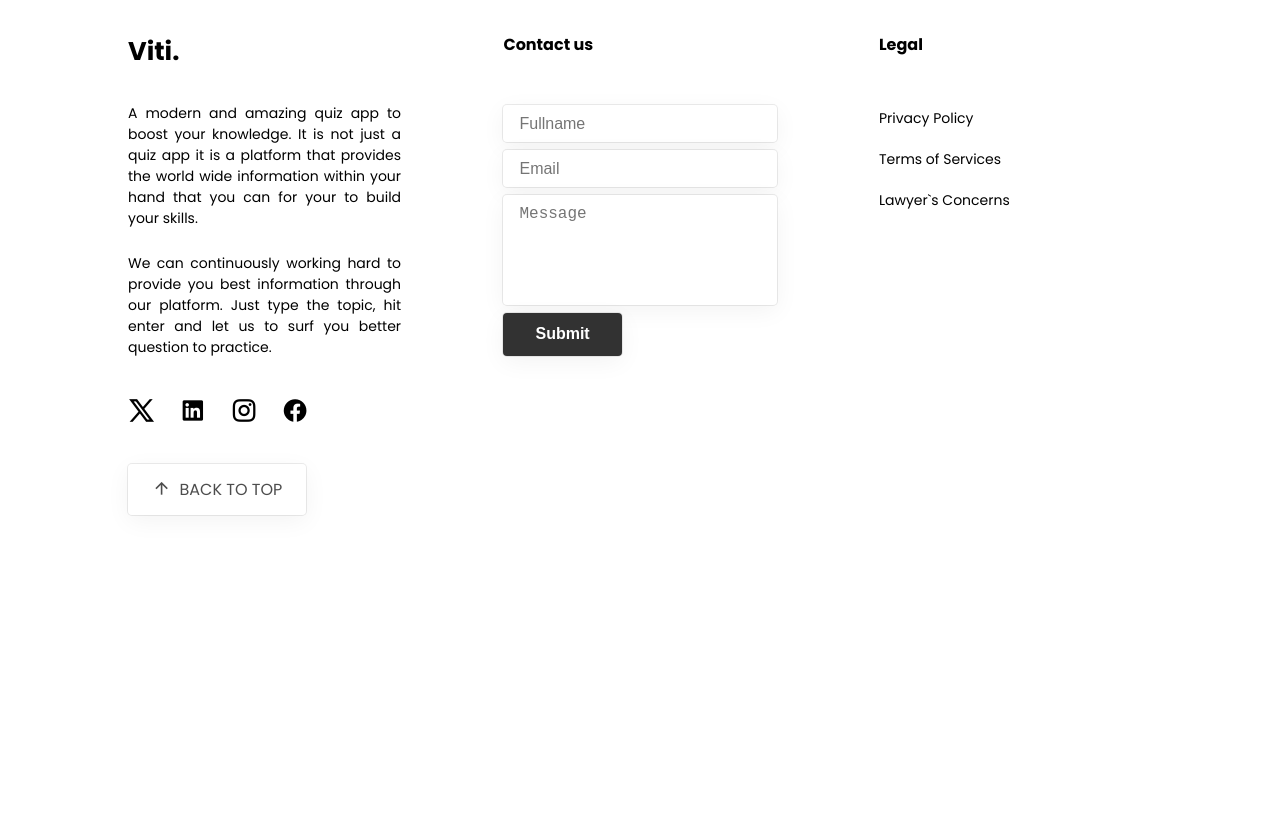
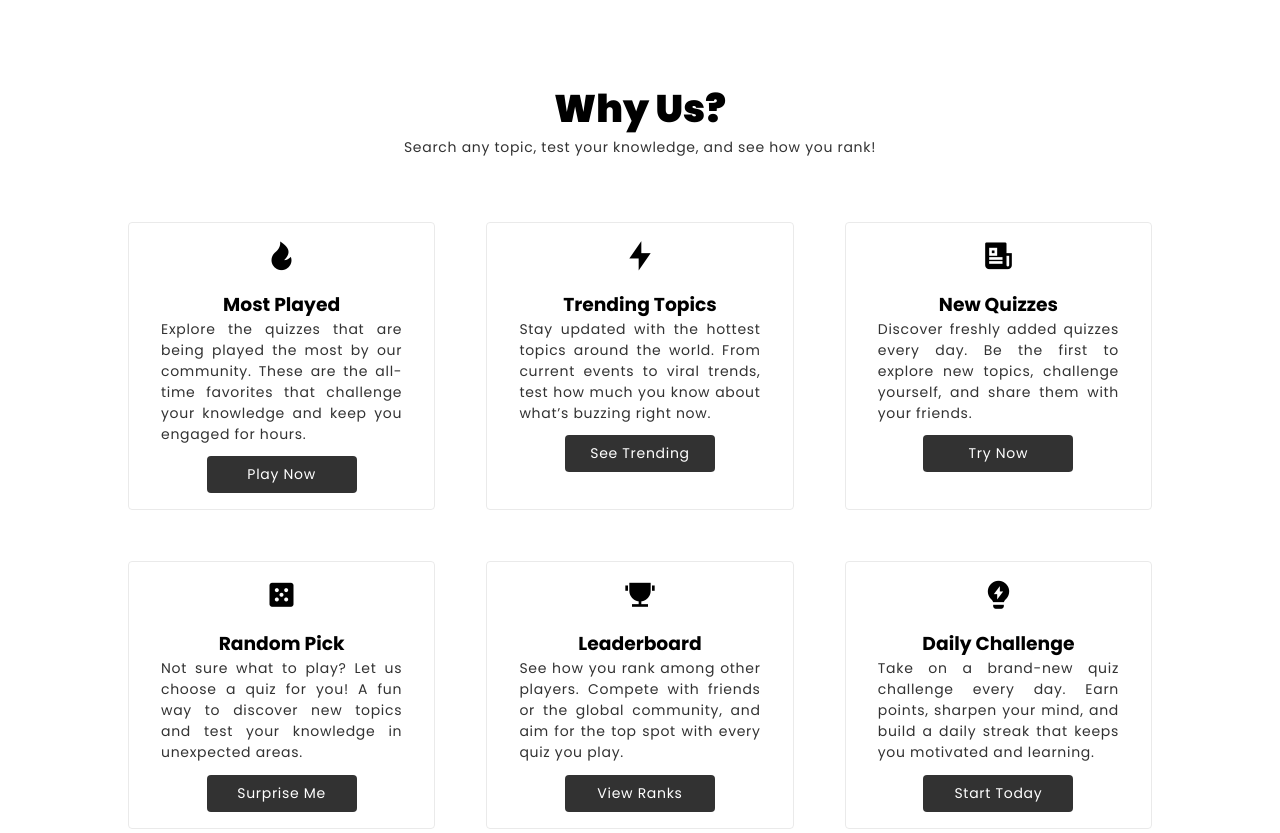
Before and after one commit to dharbendrasah/vitti, a plain HTML site: page index.html in a window 1280 px wide. Shown: the part 800-1633 px from the top of the page. Before the commit the page ends 1347 px from the top, so only its background shows below. Drawn offline with nearby package versions, Linux system fonts and the light colour scheme; some packages are replaced by stand-ins of ours; a script that the page names is missing.

Commit message:
section/featured-section-added Tue Sep 9 2025 9:06AM

```diff
--- a/css/style.css
+++ b/css/style.css
@@ -12,6 +12,12 @@ body {
   height: 100%;
   font-family: "Poppins", sans-serif;
   scroll-behavior: smooth;
+}
+
+::-webkit-scrollbar {
+  display: none;
+  appearance: none;
+  --webkit-appearance: none;
 }
 
 :root {
@@ -48,9 +54,10 @@ ul li {
 
 /* ********** home-section-styling ********** */
 .nav {
-  position: sticky;
+  position: fixed;
   top: 0;
   left: 0;
+  width: 100%;
   background-color: var(--color-bg);
 }
 
@@ -79,7 +86,7 @@ ul li {
   align-items: center;
   gap: 1.5rem;
 
-  height: calc(100vh - 12vh);
+  height: 100vh;
 }
 
 .hero-wrapper .headings {
@@ -124,7 +131,6 @@ ul li {
 .hero-wrapper .form input::placeholder {
   text-align: center;
   font-size: 15px;
-  /* letter-spacing: 0.3px; */
 }
 
 .hero-wrapper .form button {
@@ -148,7 +154,7 @@ ul li {
   grid-template-columns: repeat(3, 1fr);
   gap: 8vw;
 
-  padding-block: 2rem;
+  padding-block: 5rem;
 }
 
 .footer-wrapper p {
@@ -303,7 +309,7 @@ ul li {
 
 .qn-container .form-group input:checked {
   box-shadow: rgba(0, 0, 0, 0.05) 0px 6px 24px 0px,
-  rgba(0, 0, 0, 0.08) 0px 0px 0px 3px;
+    rgba(0, 0, 0, 0.08) 0px 0px 0px 3px;
 }
 
 .quiz-popup .prev-next-btns {
@@ -353,6 +359,77 @@ ul li {
   transition: color, background-color, 0.3s ease-in-out;
 }
 
-.quiz-popup .submit:hover{
+.quiz-popup .submit:hover {
   background-color: var(--color-button-bg-hover);
 }
+
+/* ********** featured section styling ********** */
+.featured-wrapper {
+  min-height: 100vh;
+  padding-block: 5rem;
+}
+
+.featured-title-tagline {
+  text-align: center;
+}
+
+.featured-title-tagline .title {
+  font-size: 3vw;
+  font-weight: 900;
+}
+
+.featured-title-tagline .tagline {
+  color: var(--color-text-secondary);
+  font-size: 14px;
+  letter-spacing: 0.7px;
+}
+
+.featured-cards {
+  display: grid;
+  grid-template-columns: repeat(3, 1fr);
+  gap: 4vw;
+
+  margin-top: 5vw;
+}
+
+.featured-card {
+  display: flex;
+  flex-direction: column;
+  align-items: center;
+
+  padding: 1rem 2rem;
+  border: 1px solid #dddddd9a;
+  border-radius: 4px;
+}
+
+.featured-card .icon {
+  font-size: 2rem;
+}
+
+.featured-card .title {
+  margin-top: 1rem;
+}
+
+.featured-card .description {
+  text-align: justify;
+  color: var(--color-text-secondary);
+  font-size: 14px;
+  letter-spacing: 0.7px;
+}
+
+.featured-card .btn {
+  margin-top: 0.7rem;
+  background-color: var(--color-button-bg);
+  color: var(--text-inverse);
+  font-size: 14px;
+  letter-spacing: 0.7px;
+  padding: 0.5rem 1rem;
+  width: 150px;
+  text-align: center;
+  border-radius: 4px;
+  transition: background-color 0.3s ease-in-out;
+}
+
+.featured-card .btn:hover {
+  background-color: var(--color-button-bg-hover);
+}
--- a/index.html
+++ b/index.html
@@ -36,6 +36,78 @@
             <input id="search" type="text" name="search" placeholder="Enter topic to play..." />
             <button id="start-quiz-btn">Start Quiz</button>
           </form>
+        </div>
+      </div>
+    </section>
+
+    <section class="featured">
+      <div class="featured-wrapper container">
+        <div class="featured-title-tagline">
+          <h2 class="title">Why Us?</h2>
+          <p class="tagline">Search any topic, test your knowledge, and see how you rank!</p>
+        </div>
+
+        <div class="featured-cards">
+          <div class="featured-card">
+            <i class="ri-fire-fill icon"></i>
+            <h3 class="title">Most Played</h3>
+            <p class="description">
+              Explore the quizzes that are being played the most by our community.
+              These are the all-time favorites that challenge your knowledge and
+              keep you engaged for hours.
+            </p>
+            <a href="#" class="btn">Play Now</a>
+          </div>
+
+          <div class="featured-card">
+            <i class="ri-flashlight-fill icon"></i>
+            <h3 class="title">Trending Topics</h3>
+            <p class="description">
+              Stay updated with the hottest topics around the world. From current events
+              to viral trends, test how much you know about what’s buzzing right now.
+            </p>
+            <a href="#" class="btn">See Trending</a>
+          </div>
+
+          <div class="featured-card">
+            <i class="ri-newspaper-fill icon"></i>
+            <h3 class="title">New Quizzes</h3>
+            <p class="description">
+              Discover freshly added quizzes every day. Be the first to explore new topics,
+              challenge yourself, and share them with your friends.
+            </p>
+            <a href="#" class="btn">Try Now</a>
+          </div>
+
+          <div class="featured-card">
+            <i class="ri-dice-5-fill icon"></i>
+            <h3 class="title">Random Pick</h3>
+            <p class="description">
+              Not sure what to play? Let us choose a quiz for you! A fun way to discover
+              new topics and test your knowledge in unexpected areas.
+            </p>
+            <a href="#" class="btn">Surprise Me</a>
+          </div>
+
+          <div class="featured-card">
+            <i class="ri-trophy-fill icon"></i>
+            <h3 class="title">Leaderboard</h3>
+            <p class="description">
+              See how you rank among other players. Compete with friends or the global
+              community, and aim for the top spot with every quiz you play.
+            </p>
+            <a href="#" class="btn">View Ranks</a>
+          </div>
+
+          <div class="featured-card">
+            <i class="ri-lightbulb-flash-fill icon"></i>
+            <h3 class="title">Daily Challenge</h3>
+            <p class="description">
+              Take on a brand-new quiz challenge every day. Earn points, sharpen your
+              mind, and build a daily streak that keeps you motivated and learning.
+            </p>
+            <a href="#" class="btn">Start Today</a>
+          </div>
         </div>
       </div>
     </section>
```
